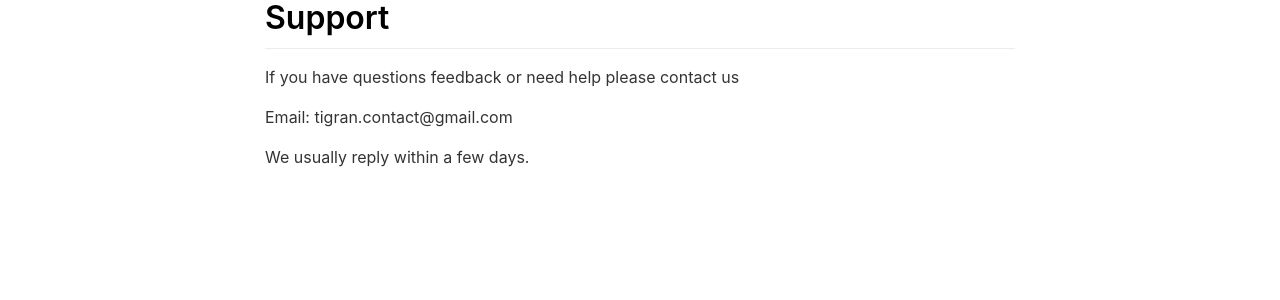
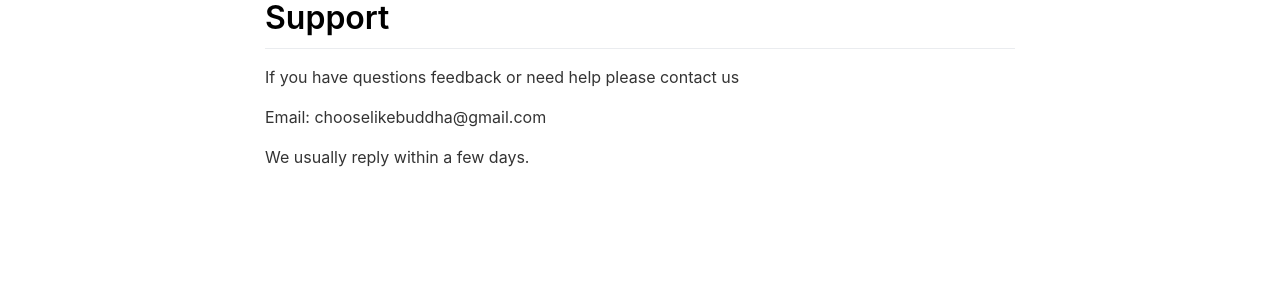
Before and after one commit to choose-like-buddha/website, a Jekyll site: the page built from _pages/contact.md, in a window 1280 px wide. Shown: the part 147-447 px from the top of the page. Built offline with Jekyll 4.4.1, drawn with Linux system fonts in a browser that asks for light colours; nearby versions of some CDN libraries.

Commit message:
updated support email

```diff
--- a/_pages/contact.md
+++ b/_pages/contact.md
@@ -8,6 +8,6 @@ include_in_header: true
 
 If you have questions feedback or need help please contact us
 
-Email: tigran.contact@gmail.com
+Email: chooselikebuddha@gmail.com
 
 We usually reply within a few days.
```
Also changed, not shown: _pages/privacy-policy.md (+1 -1 lines).
